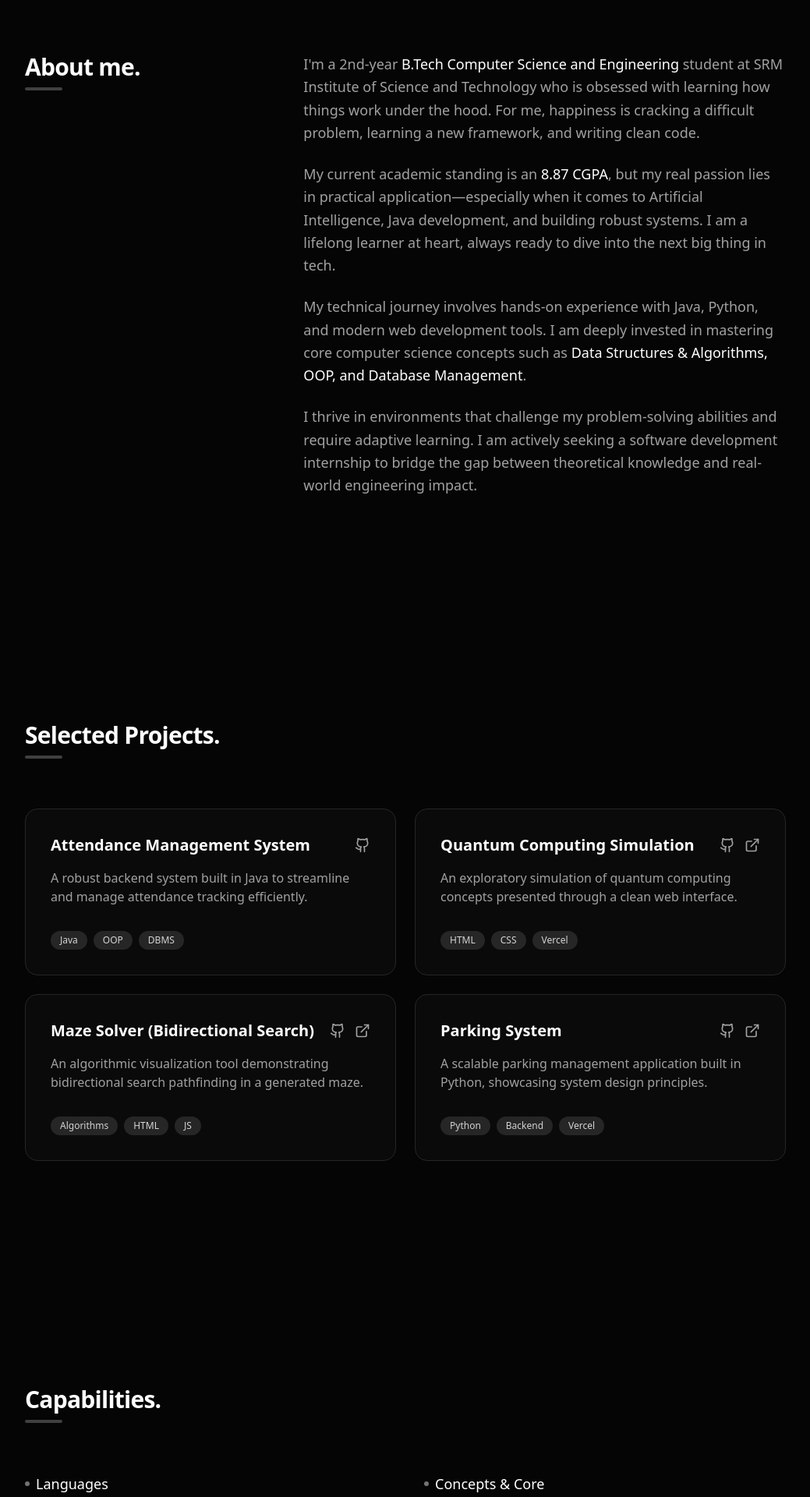
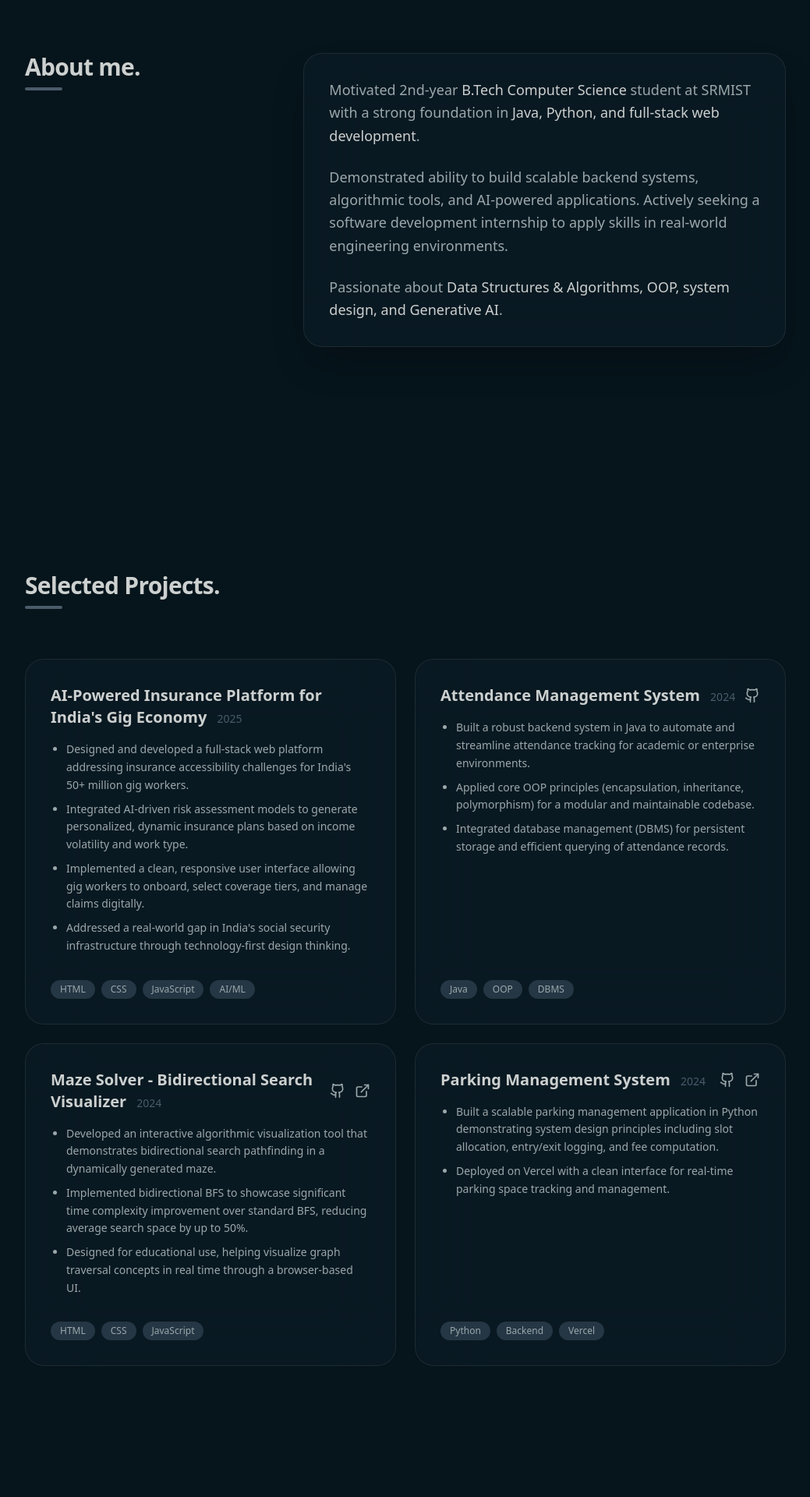
Before and after one commit to TechWithDipak/Portfolio_website, a Next.js app: page / in a window 1280 px wide. Shown: the part 860-2780 px from the top of the page at 78% size, without its empty margins (120-1159 px from the left). Built offline with nearby package versions, Linux system fonts and the light colour scheme.

Commit message:
new changes

```diff
--- a/src/app/globals.css
+++ b/src/app/globals.css
@@ -2,14 +2,29 @@
 
 @theme {
   --font-sans: var(--font-inter);
-  --color-background: #050505;
-  --color-foreground: #ededed;
+
+  /* Applying custom color palette from screenshot */
+  --color-background: #06141B;
+  --color-foreground: #CCD0CF;
+
+  /* Map requested palette globally to slate values for instant theme change */
+  --color-slate-950: #06141B;
+  --color-slate-900: #11212D;
+  --color-slate-800: #253745;
+  --color-slate-700: #4A5C6A;
+  --color-slate-600: #4A5C6A;
+  --color-slate-500: #4A5C6A;
+  --color-slate-400: #9BA8AB;
+  --color-slate-300: #9BA8AB;
+  --color-slate-200: #CCD0CF;
+  --color-slate-100: #CCD0CF;
+  --color-white: #CCD0CF;
 }
 
 @layer base {
   :root {
-    --background: #050505;
-    --foreground: #ededed;
+    --background: #06141B;
+    --foreground: #CCD0CF;
   }
 
   body {
--- a/src/app/layout.tsx
+++ b/src/app/layout.tsx
@@ -18,8 +18,8 @@ export default function RootLayout({
   children: React.ReactNode;
 }>) {
   return (
-    <html lang="en" className="dark">
-      <body className={`${inter.variable} antialiased`}>
+    <html lang="en" className="dark" suppressHydrationWarning>
+      <body className={`${inter.variable} antialiased`} suppressHydrationWarning>
         <div className="noise-overlay" />
         {children}
       </body>
--- a/src/components/About.tsx
+++ b/src/components/About.tsx
@@ -1,29 +1,49 @@
 "use client";
 
 import { Section } from "./ui/Section";
+import { motion } from "framer-motion";
 
 export default function About() {
+  const containerVariants = {
+    hidden: { opacity: 0 },
+    show: {
+      opacity: 1,
+      transition: { staggerChildren: 0.2 }
+    }
+  };
+
+  const itemVariants = {
+    hidden: { opacity: 0, y: 20 },
+    show: { opacity: 1, y: 0, transition: { duration: 0.6, ease: [0.16, 1, 0.3, 1] } }
+  };
+
   return (
     <Section id="about" className="flex flex-col md:flex-row gap-12 items-start justify-between py-24 md:py-32">
       <div className="w-full md:w-1/3">
         <h2 className="text-3xl font-bold tracking-tight text-white mb-2">About me.</h2>
-        <div className="h-1 w-12 bg-neutral-700 rounded-full" />
+        <div className="h-1 w-12 bg-slate-700 rounded-full" />
       </div>
 
-      <div className="w-full md:w-2/3 text-lg text-neutral-400 font-light leading-relaxed space-y-6">
-        <p>
-          I&apos;m a 2nd-year <span className="text-white font-medium">B.Tech Computer Science and Engineering</span> student at SRM Institute of Science and Technology who is obsessed with learning how things work under the hood. For me, happiness is cracking a difficult problem, learning a new framework, and writing clean code.
-        </p>
-        <p>
-          My current academic standing is an <span className="text-white font-medium">8.87 CGPA</span>, but my real passion lies in practical application—especially when it comes to Artificial Intelligence, Java development, and building robust systems. I am a lifelong learner at heart, always ready to dive into the next big thing in tech.
-        </p>
-        <p>
-          My technical journey involves hands-on experience with Java, Python, and modern web development tools. I am deeply invested in mastering core computer science concepts such as <span className="text-white font-medium">Data Structures &amp; Algorithms, OOP, and Database Management</span>.
-        </p>
-        <p>
-          I thrive in environments that challenge my problem-solving abilities and require adaptive learning. I am actively seeking a software development internship to bridge the gap between theoretical knowledge and real-world engineering impact.
-        </p>
-      </div>
+      <motion.div
+        variants={containerVariants}
+        initial="hidden"
+        whileInView="show"
+        viewport={{ once: true, margin: "-10%" }}
+        className="w-full md:w-2/3 relative group"
+      >
+        <div className="absolute -inset-4 bg-gradient-to-r from-white/5 to-transparent blur-2xl opacity-0 group-hover:opacity-100 transition-opacity duration-700" />
+        <div className="relative p-8 rounded-3xl border border-white/10 bg-slate-900/40 backdrop-blur-2xl text-lg text-slate-400 font-light leading-relaxed space-y-6 shadow-2xl">
+          <motion.p variants={itemVariants}>
+            Motivated 2nd-year <span className="text-white font-medium">B.Tech Computer Science</span> student at SRMIST with a strong foundation in <span className="text-white font-medium">Java, Python, and full-stack web development</span>.
+          </motion.p>
+          <motion.p variants={itemVariants}>
+            Demonstrated ability to build scalable backend systems, algorithmic tools, and AI-powered applications. Actively seeking a software development internship to apply skills in real-world engineering environments.
+          </motion.p>
+          <motion.p variants={itemVariants}>
+            Passionate about <span className="text-white font-medium">Data Structures &amp; Algorithms, OOP, system design, and Generative AI</span>.
+          </motion.p>
+        </div>
+      </motion.div>
     </Section>
   );
 }
--- a/src/components/Certifications.tsx
+++ b/src/components/Certifications.tsx
@@ -7,26 +7,26 @@ import { LuGraduationCap as GraduationCap, LuAward as Award } from "react-icons/
 const EDUCATION = [
   {
     period: "2024 - 2028",
-    title: "B.Tech Computer Science",
+    title: "Bachelor of Technology - Computer Science and Engineering",
     institution: "SRM Institute of Science and Technology (SRMIST)",
-    highlight: "Current CGPA: 8.87 (2nd Year)",
+    highlight: "Current CGPA: 8.81 / 10.0 (2nd Year)",
   },
   {
-    period: "Completed",
-    title: "Class XII (Higher Secondary)",
+    period: "Completed 2024",
+    title: "Class XII - Higher Secondary Education (PCM + CS)",
     institution: "Sri Chaitanya Institute",
     highlight: null,
   }
 ];
 
 const CERTIFICATIONS = [
-  "J.P. Morgan: Software Engineering Job Simulation",
-  "NVIDIA: Evaluation and Light Customization of LLMs",
-  "NPTEL & IIT: Programming in Java",
-  "Databricks: SQL Analytics and BI on Databricks",
-  "Udemy: Data Structures and OOP with C++",
-  "Forage: GenAI Powered Data Analytics",
-  "Saylor Academy: CS105: Introduction to Python"
+  "Software Engineering Job Simulation | J.P. Morgan (Forage)",
+  "Evaluation and Light Customization of LLMs | NVIDIA",
+  "Programming in Java | NPTEL & IIT",
+  "SQL Analytics and Business Intelligence on Databricks | Databricks",
+  "GenAI Powered Data Analytics | Forage",
+  "Data Structures and OOP with C++ | Udemy",
+  "CS105: Introduction to Python | Saylor Academy"
 ];
 
 export default function Certifications() {
@@ -34,18 +34,18 @@ export default function Certifications() {
     <Section id="background" className="py-24 md:py-32">
       <div className="mb-16">
         <h2 className="text-3xl font-bold tracking-tight text-white mb-2">Education &amp; Certifications.</h2>
-        <div className="h-1 w-12 bg-neutral-700 rounded-full" />
+        <div className="h-1 w-12 bg-slate-700 rounded-full" />
       </div>
 
       <div className="grid grid-cols-1 lg:grid-cols-2 gap-16 lg:gap-12">
         {/* Education Column */}
         <div>
           <div className="flex items-center gap-3 mb-8">
-            <GraduationCap className="text-blue-400" size={24} />
+            <GraduationCap className="text-slate-300" size={24} suppressHydrationWarning />
             <h3 className="text-2xl font-semibold text-white">Education</h3>
           </div>
 
-          <div className="relative border-l border-neutral-800 ml-3 pl-8 space-y-10">
+          <div className="relative border-l border-slate-800 ml-3 pl-8 space-y-10">
             {EDUCATION.map((item, idx) => (
               <motion.div
                 key={idx}
@@ -56,19 +56,22 @@ export default function Certifications() {
                 className="relative"
               >
                 {/* Timeline dot */}
-                <div className="absolute -left-[41px] top-1 h-4 w-4 rounded-full bg-[#050505] border-2 border-neutral-700 flex items-center justify-center z-10">
-                  <div className="h-1.5 w-1.5 rounded-full bg-blue-500" />
+                <div className="absolute -left-[41px] top-1 h-4 w-4 rounded-full bg-[#020617] border-2 border-slate-700 flex items-center justify-center z-10">
+                  <div className="h-1.5 w-1.5 rounded-full bg-slate-300" />
                 </div>
 
-                <div className="p-6 rounded-2xl border border-neutral-800 bg-neutral-900/20 hover:bg-neutral-900/50 transition-colors">
-                  <span className="text-sm font-medium text-blue-400 mb-2 block">{item.period}</span>
-                  <h4 className="text-xl font-bold text-white mb-1">{item.title}</h4>
-                  <p className="text-neutral-400 mb-4 font-light">{item.institution}</p>
-                  {item.highlight && (
-                    <span className="inline-block px-3 py-1 bg-neutral-800 text-neutral-300 text-sm rounded-md font-medium">
-                      {item.highlight}
-                    </span>
-                  )}
+                <div className="p-6 rounded-2xl border border-white/10 bg-slate-900/40 backdrop-blur-xl group hover:-translate-y-1 hover:border-white/20 hover:bg-slate-800/50 hover:shadow-[0_0_30px_-5px_rgba(155,168,171,0.2)] transition-all duration-300 relative overflow-hidden">
+                  <div className="absolute -inset-px opacity-0 group-hover:opacity-100 transition-opacity duration-500 bg-gradient-to-br from-slate-400/5 to-transparent pointer-events-none rounded-2xl" />
+                  <div className="relative z-10">
+                    <span className="text-sm font-medium text-slate-400 mb-2 block">{item.period}</span>
+                    <h4 className="text-xl font-bold text-white mb-1 group-hover:text-slate-100 transition-colors">{item.title}</h4>
+                    <p className="text-slate-400 mb-4 font-light">{item.institution}</p>
+                    {item.highlight && (
+                      <span className="inline-block px-3 py-1 bg-white/5 border border-white/10 text-slate-300 text-sm rounded-lg font-medium backdrop-blur-md">
+                        {item.highlight}
+                      </span>
+                    )}
+                  </div>
                 </div>
               </motion.div>
             ))}
@@ -78,7 +81,7 @@ export default function Certifications() {
         {/* Certifications Column */}
         <div>
           <div className="flex items-center gap-3 mb-8">
-            <Award className="text-purple-400" size={24} />
+            <Award className="text-slate-300" size={24} suppressHydrationWarning />
             <h3 className="text-2xl font-semibold text-white">Certifications</h3>
           </div>
 
@@ -90,10 +93,13 @@ export default function Certifications() {
                 whileInView={{ opacity: 1, x: 0 }}
                 viewport={{ once: true, margin: "-10%" }}
                 transition={{ duration: 0.5, delay: idx * 0.1 }}
-                className="p-5 rounded-xl border border-neutral-800 bg-neutral-900/20 hover:bg-neutral-900/50 transition-colors flex items-center gap-4"
+                className="p-5 rounded-xl border border-white/10 bg-slate-900/40 backdrop-blur-md group hover:-translate-y-1 hover:border-white/20 hover:bg-slate-800/50 hover:shadow-[0_0_20px_-5px_rgba(155,168,171,0.15)] transition-all duration-300 flex items-center gap-4 relative overflow-hidden"
               >
-                <div className="h-1.5 w-1.5 rounded-full bg-purple-500 shrink-0" />
-                <p className="text-neutral-300 font-light">{cert}</p>
+                <div className="absolute -inset-px opacity-0 group-hover:opacity-100 transition-opacity duration-500 bg-gradient-to-r from-slate-400/5 to-transparent pointer-events-none rounded-xl" />
+                <div className="relative z-10 flex items-center gap-4 w-full">
+                  <div className="h-2 w-2 rounded-full bg-slate-400/50 group-hover:bg-slate-300 group-hover:shadow-[0_0_10px_0_rgba(155,168,171,0.6)] transition-all duration-300 shrink-0" />
+                  <p className="text-slate-300 font-light group-hover:text-white transition-colors">{cert}</p>
+                </div>
               </motion.div>
             ))}
           </div>
--- a/src/components/Projects.tsx
+++ b/src/components/Projects.tsx
@@ -7,30 +7,50 @@ import { useState, MouseEvent } from "react";
 
 const PROJECTS = [
   {
+    title: "AI-Powered Insurance Platform for India's Gig Economy",
+    description: [
+      "Designed and developed a full-stack web platform addressing insurance accessibility challenges for India's 50+ million gig workers.",
+      "Integrated AI-driven risk assessment models to generate personalized, dynamic insurance plans based on income volatility and work type.",
+      "Implemented a clean, responsive user interface allowing gig workers to onboard, select coverage tiers, and manage claims digitally.",
+      "Addressed a real-world gap in India's social security infrastructure through technology-first design thinking."
+    ],
+    tech: ["HTML", "CSS", "JavaScript", "AI/ML"],
+    year: "2025",
+    github: null,
+    live: null,
+  },
+  {
     title: "Attendance Management System",
-    description: "A robust backend system built in Java to streamline and manage attendance tracking efficiently.",
+    description: [
+      "Built a robust backend system in Java to automate and streamline attendance tracking for academic or enterprise environments.",
+      "Applied core OOP principles (encapsulation, inheritance, polymorphism) for a modular and maintainable codebase.",
+      "Integrated database management (DBMS) for persistent storage and efficient querying of attendance records."
+    ],
     tech: ["Java", "OOP", "DBMS"],
+    year: "2024",
     github: "https://github.com/TechWithDipak/Attendance-management-system",
     live: null,
   },
   {
-    title: "Quantum Computing Simulation",
-    description: "An exploratory simulation of quantum computing concepts presented through a clean web interface.",
-    tech: ["HTML", "CSS", "Vercel"],
-    github: "https://github.com/TechWithDipak/Quantum-computing-stimulation",
-    live: "https://quantum-computing-stimulation.vercel.app",
-  },
-  {
-    title: "Maze Solver (Bidirectional Search)",
-    description: "An algorithmic visualization tool demonstrating bidirectional search pathfinding in a generated maze.",
-    tech: ["Algorithms", "HTML", "JS"],
+    title: "Maze Solver - Bidirectional Search Visualizer",
+    description: [
+      "Developed an interactive algorithmic visualization tool that demonstrates bidirectional search pathfinding in a dynamically generated maze.",
+      "Implemented bidirectional BFS to showcase significant time complexity improvement over standard BFS, reducing average search space by up to 50%.",
+      "Designed for educational use, helping visualize graph traversal concepts in real time through a browser-based UI."
+    ],
+    tech: ["HTML", "CSS", "JavaScript"],
+    year: "2024",
     github: "https://github.com/TechWithDipak/Maze-solver-bidirectional-search-",
     live: "https://maze-solver-bidirectional-search.vercel.app",
   },
   {
-    title: "Parking System",
-    description: "A scalable parking management application built in Python, showcasing system design principles.",
+    title: "Parking Management System",
+    description: [
+      "Built a scalable parking management application in Python demonstrating system design principles including slot allocation, entry/exit logging, and fee computation.",
+      "Deployed on Vercel with a clean interface for real-time parking space tracking and management."
+    ],
     tech: ["Python", "Backend", "Vercel"],
+    year: "2024",
     github: "https://github.com/TechWithDipak/Parking-system",
     live: "https://parking-system-alpha-seven.vercel.app",
   }
@@ -53,12 +73,13 @@ function ProjectCard({ project, idx }: { project: typeof PROJECTS[0], idx: numbe
       viewport={{ once: true, margin: "-10%" }}
       transition={{ duration: 0.6, delay: idx * 0.1, ease: [0.16, 1, 0.3, 1] }}
       onMouseMove={handleMouseMove}
-      className="group relative flex flex-col justify-between rounded-2xl border border-neutral-800 bg-neutral-900/30 p-8 overflow-hidden"
+      className="group relative flex flex-col justify-between rounded-3xl border border-white/10 bg-slate-900/40 backdrop-blur-2xl p-8 overflow-hidden hover:border-white/20 hover:shadow-[0_0_40px_-10px_rgba(255,255,255,0.05)] transition-all duration-500 hover:-translate-y-2"
     >
       <motion.div
-        className="pointer-events-none absolute -inset-px rounded-xl opacity-0 transition duration-300 group-hover:opacity-100"
+        suppressHydrationWarning
+        className="pointer-events-none absolute -inset-px opacity-0 transition-opacity duration-500 group-hover:opacity-100 mix-blend-screen"
         style={{
-          background: useMotionTemplate`
+          backgroundImage: useMotionTemplate`
             radial-gradient(
               650px circle at ${mouseX}px ${mouseY}px,
               rgba(255,255,255,0.06),
@@ -69,26 +90,32 @@ function ProjectCard({ project, idx }: { project: typeof PROJECTS[0], idx: numbe
       />
       <div className="relative z-10">
         <div className="flex items-center justify-between mb-4">
-          <h3 className="text-xl font-semibold text-white">{project.title}</h3>
-          <div className="flex gap-3 text-neutral-400">
+          <h3 className="text-xl font-semibold text-white">
+            {project.title} <span className="text-sm font-normal text-slate-500 ml-2">{project.year}</span>
+          </h3>
+          <div className="flex gap-3 text-slate-400">
             {project.github && (
               <a href={project.github} target="_blank" rel="noreferrer" className="hover:text-white transition-colors">
-                <Github size={20} />
+                <Github size={20} suppressHydrationWarning />
               </a>
             )}
             {project.live && (
               <a href={project.live} target="_blank" rel="noreferrer" className="hover:text-white transition-colors">
-                <ExternalLink size={20} />
+                <ExternalLink size={20} suppressHydrationWarning />
               </a>
             )}
           </div>
         </div>
-        <p className="text-neutral-400 font-light mb-8 line-clamp-3">{project.description}</p>
+        <ul className="list-disc pl-5 text-slate-400 font-light mb-8 space-y-2 text-sm leading-relaxed">
+          {project.description.map((point, i) => (
+            <li key={i}>{point}</li>
+          ))}
+        </ul>
       </div>
 
       <div className="relative z-10 flex flex-wrap gap-2">
         {project.tech.map(t => (
-          <span key={t} className="px-3 py-1 text-xs font-medium bg-neutral-800 text-neutral-300 rounded-full">
+          <span key={t} className="px-3 py-1 text-xs font-medium bg-slate-800 text-slate-300 rounded-full">
             {t}
           </span>
         ))}
@@ -102,7 +129,7 @@ export default function Projects() {
     <Section id="projects" className="py-24 md:py-40">
       <div className="mb-16">
         <h2 className="text-3xl font-bold tracking-tight text-white mb-2">Selected Projects.</h2>
-        <div className="h-1 w-12 bg-neutral-700 rounded-full" />
+        <div className="h-1 w-12 bg-slate-700 rounded-full" />
       </div>
 
       <div className="grid grid-cols-1 md:grid-cols-2 gap-6">
--- a/src/components/Skills.tsx
+++ b/src/components/Skills.tsx
@@ -6,19 +6,27 @@ import { motion } from "framer-motion";
 const SKILL_CATEGORIES = [
   {
     title: "Languages",
-    skills: ["Java", "Python", "JavaScript", "TypeScript", "HTML/CSS"],
+    skills: ["Java", "Python", "JavaScript", "TypeScript", "C", "C++", "HTML5", "CSS3"],
   },
   {
-    title: "Concepts & Core",
-    skills: ["Data Structures", "Algorithms", "OOP", "DBMS", "System Design", "OS"],
+    title: "Frameworks & Libraries",
+    skills: ["React.js", "Next.js", "Node.js", "Flask", "Spring Boot", "NumPy", "Pandas", "Matplotlib", "PyTorch"],
   },
   {
-    title: "Frontend & UI",
-    skills: ["React", "Next.js", "Tailwind CSS", "Framer Motion"],
+    title: "Databases",
+    skills: ["MySQL"],
   },
   {
-    title: "Backend & Systems",
-    skills: ["Spring Boot", "REST APIs", "Node.js", "Vercel", "Git/GitHub"],
+    title: "Core CS Concepts",
+    skills: ["Data Structures & Algorithms", "OOP", "DBMS", "Operating Systems", "System Design", "REST APIs"],
+  },
+  {
+    title: "Tools & Platforms",
+    skills: ["Git", "GitHub", "Vercel", "VS Code", "LaTeX", "Markdown", "Canva"],
+  },
+  {
+    title: "Exploring",
+    skills: ["Generative AI", "LLMs", "Machine Learning", "PyTorch"],
   },
 ];
 
@@ -26,32 +34,44 @@ export default function Skills() {
   return (
     <Section id="skills" className="py-24 md:py-32">
       <div className="mb-16">
-        <h2 className="text-3xl font-bold tracking-tight text-white mb-2">Capabilities.</h2>
-        <div className="h-1 w-12 bg-neutral-700 rounded-full" />
+        <h2 className="text-3xl font-bold tracking-tight text-white mb-2">Technical Skills.</h2>
+        <div className="h-1 w-12 bg-slate-700 rounded-full" />
       </div>
 
-      <div className="grid grid-cols-1 md:grid-cols-2 gap-12">
+      <div className="grid grid-cols-1 md:grid-cols-2 lg:grid-cols-3 gap-6">
         {SKILL_CATEGORIES.map((category, idx) => (
           <motion.div
             key={category.title}
-            initial={{ opacity: 0, y: 20 }}
+            initial={{ opacity: 0, y: 30 }}
             whileInView={{ opacity: 1, y: 0 }}
             viewport={{ once: true, margin: "-10%" }}
-            transition={{ duration: 0.5, delay: idx * 0.1 }}
+            transition={{ duration: 0.6, delay: idx * 0.1, ease: [0.16, 1, 0.3, 1] }}
+            whileHover={{ y: -5 }}
+            className="group relative p-6 rounded-2xl border border-white/10 bg-slate-900/40 backdrop-blur-xl overflow-hidden transition-all duration-300 hover:border-white/20 hover:bg-slate-800/50 hover:shadow-[0_0_40px_-10px_rgba(255,255,255,0.1)]"
           >
-            <h3 className="text-lg font-medium text-white mb-6 flex items-center gap-2">
-              <div className="w-1.5 h-1.5 rounded-full bg-neutral-500" />
+            {/* Ambient Background Gradient for Hover */}
+            <div className="absolute -inset-px opacity-0 group-hover:opacity-100 transition-opacity duration-500 bg-gradient-to-br from-white/5 to-transparent pointer-events-none rounded-2xl" />
+
+            <div className="relative z-10">
+              <h3 className="text-xl font-semibold text-white mb-6 flex items-center gap-3">
+                <div className="w-2 h-2 rounded-full bg-white/50 group-hover:bg-white group-hover:shadow-[0_0_10px_2px_rgba(255,255,255,0.5)] transition-all duration-300" />
                 {category.title}
               </h3>
-            <div className="flex flex-wrap gap-3">
-              {category.skills.map((skill) => (
-                <span
+
+              <div className="flex flex-wrap gap-2">
+                {category.skills.map((skill, sIdx) => (
+                  <motion.span
                     key={skill}
-                  className="px-4 py-2 text-sm font-medium border border-neutral-800 rounded-lg text-neutral-300 bg-neutral-900/20 backdrop-blur-sm hover:border-neutral-600 transition-colors cursor-default"
+                    initial={{ opacity: 0, scale: 0.9 }}
+                    whileInView={{ opacity: 1, scale: 1 }}
+                    viewport={{ once: true }}
+                    transition={{ duration: 0.3, delay: (idx * 0.1) + (sIdx * 0.05) }}
+                    className="px-3 py-1.5 text-xs md:text-sm font-medium border border-white/5 rounded-lg text-slate-300 bg-black/40 backdrop-blur-md group-hover:border-white/10 group-hover:text-white transition-colors cursor-default"
                   >
                     {skill}
-                </span>
+                  </motion.span>
                 ))}
+              </div>
             </div>
           </motion.div>
         ))}
```
Also changed, not shown: src/components/Contact.tsx (+14 -9 lines), src/components/Hero.tsx (+17 -6 lines). Lines whose indentation alone changed are shown as unchanged.
